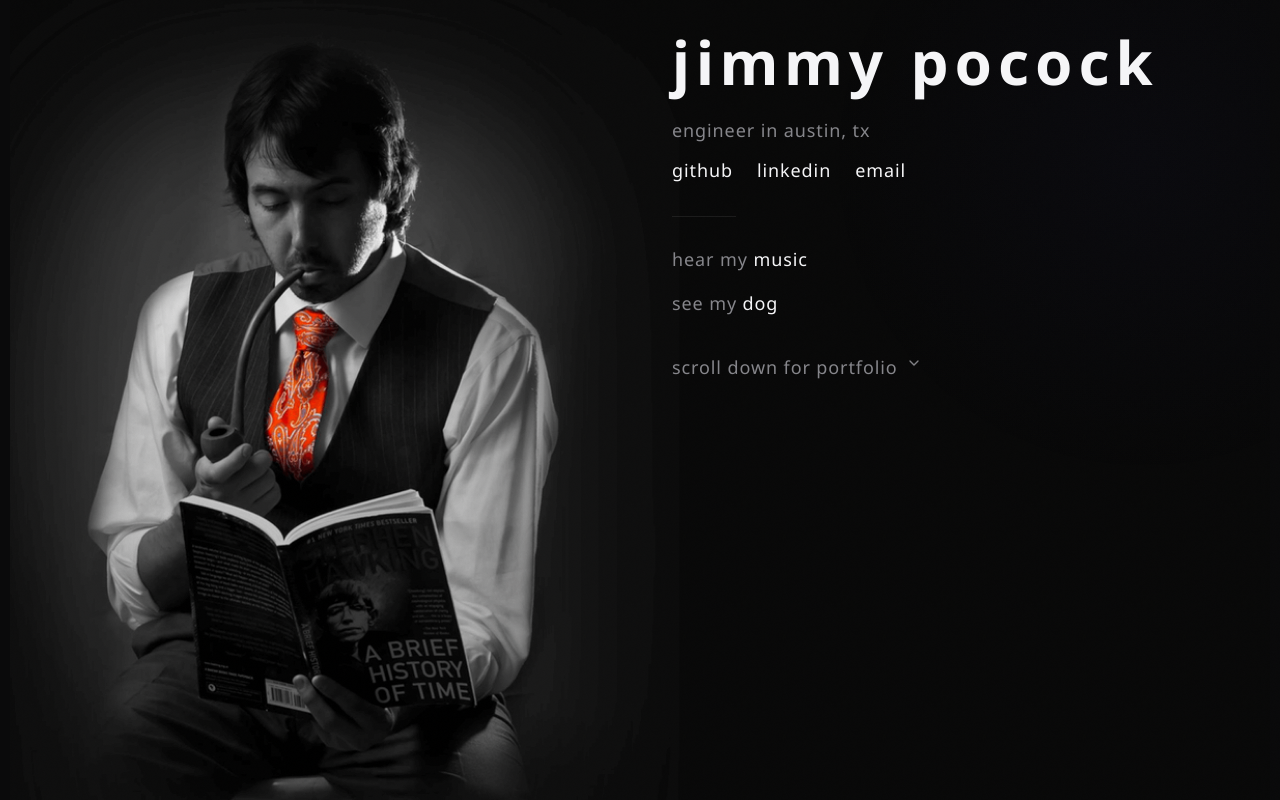
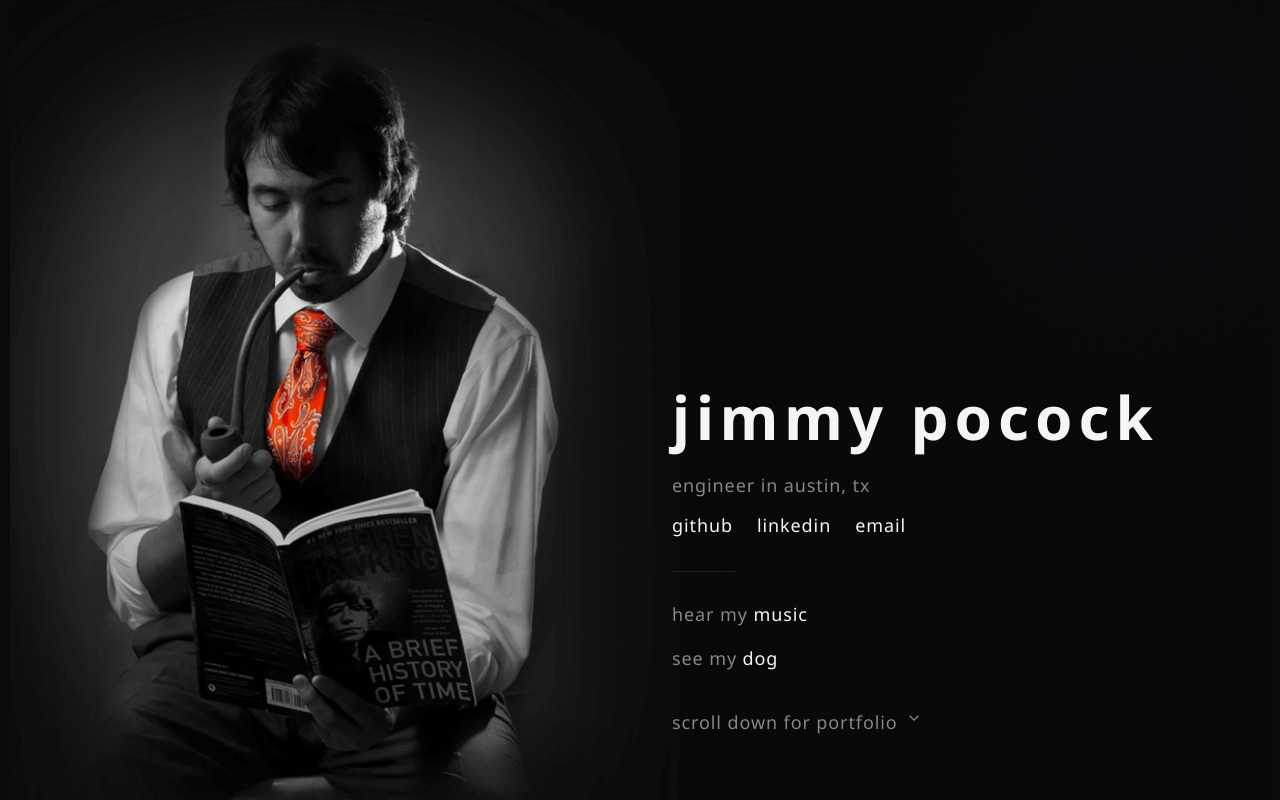
Before and after one commit to jimmypocock/jimmypocock.com, a Next.js app: page / in a window 1280 px wide. Shown: the top 800 px of the page. Built offline with nearby package versions, Linux system fonts and the light colour scheme; no server answers; grey boxes are pictures that could not be loaded.

Commit message:
Got a bunch more documentation setup

```diff
--- a/app/layout.tsx
+++ b/app/layout.tsx
@@ -145,7 +145,7 @@ export default function RootLayout({
                 "alumniOf": {
                   "@type": "Organization",
                   "name": "RoverPass",
-                  "description": "Scaled to $5.2M revenue"
+                  "description": "Scaled to $1M+ revenue"
                 },
                 "knowsAbout": [
                   "Software Engineering",
--- a/app/page.tsx
+++ b/app/page.tsx
@@ -49,11 +49,11 @@ export default function Home() {
         <div className="relative z-10 w-full min-h-screen flex flex-col lg:flex-row">
           <div className="hidden lg:block lg:w-1/2"></div>
 
-          <div className="w-full lg:w-1/2 min-h-screen flex px-4 sm:px-8 relative">
+          <div className="w-full lg:w-1/2 min-h-screen flex items-end px-4 sm:px-8 relative">
             <div className="absolute inset-0 pointer-events-none" style={{
               background: 'radial-gradient(circle at 80% 20%, rgba(94, 92, 230, 0.03) 0%, transparent 40%)'
             }} />
-            <div className="py-8 relative z-10">
+            <div className="pb-16 pt-8 relative z-10">
               <h1 className="text-3xl md:text-6xl mb-6 tracking-widest lowercase" style={{ color: 'var(--text-primary)' }}>
                 jimmy pocock
               </h1>
```
Also changed, not shown: content/old/jaws.md (renamed from content/thoughts/jaws.md, +2 -0 lines), 12 other files (tests, documents, lock files or other folders).
